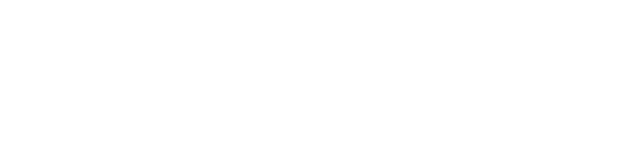
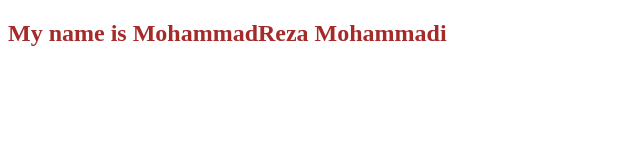
Before and after one commit to mohammadreza-mohamadi/git-tutorial, a plain HTML site: page index.html in a window 1280 px wide. Shown: the whole page, without its empty margins (0-640 px from the left). Drawn offline with Linux system fonts and the light colour scheme.

Commit message:
index page modified and styleing

```diff
--- a/index.html
+++ b/index.html
@@ -3,9 +3,10 @@
 <head>
     <meta charset="UTF-8">
     <meta name="viewport" content="width=device-width, initial-scale=1.0">
+    <link rel="stylesheet" href="./style.css" />
     <title>Document</title>
 </head>
 <body>
-
+     <h2>My name is MohammadReza Mohammadi</h2>
 </body>
 </html>
--- a/style.css
+++ b/style.css
@@ -0,0 +1,3 @@
+h2{
+    color: brown;
+}
```
